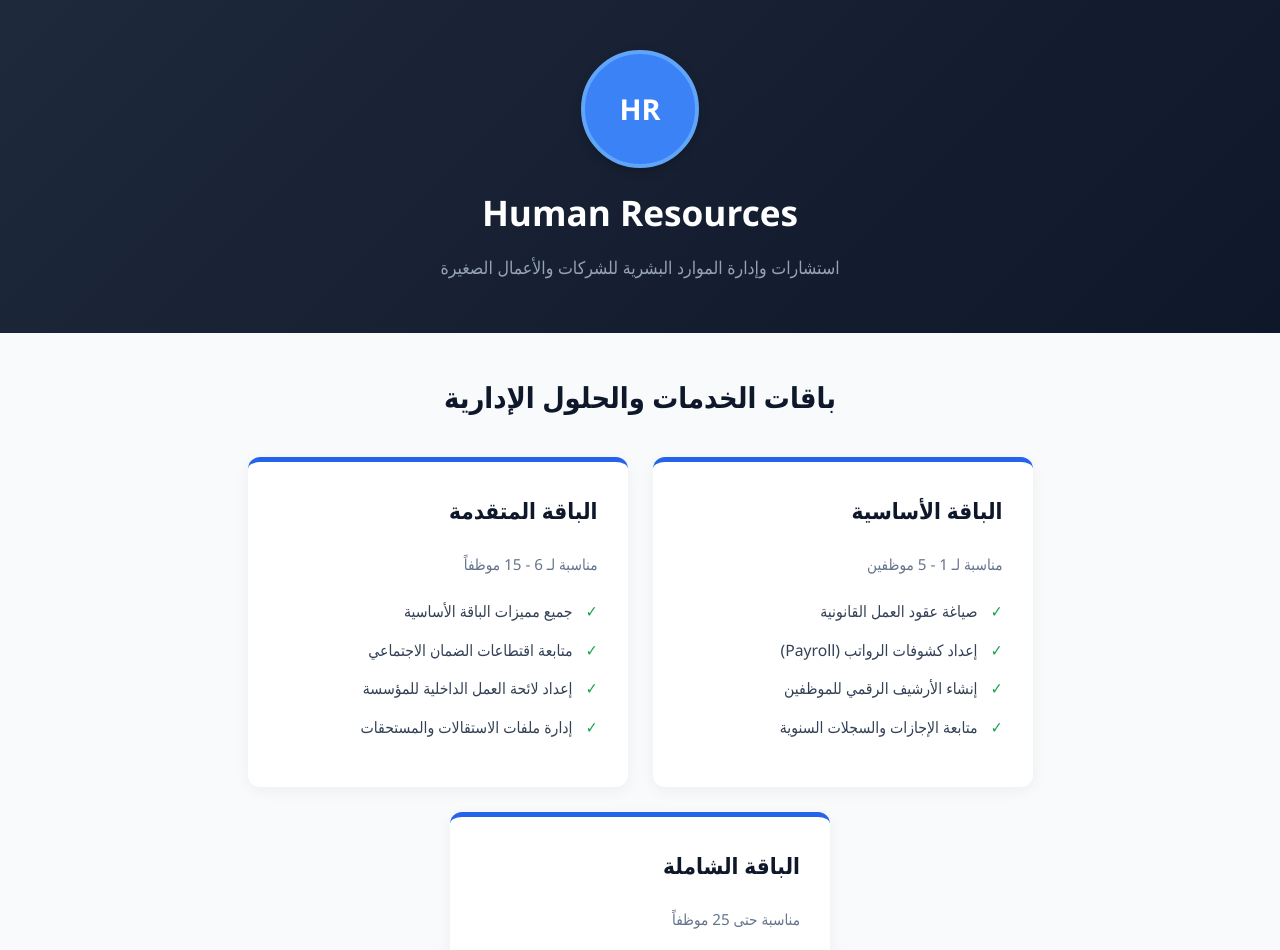
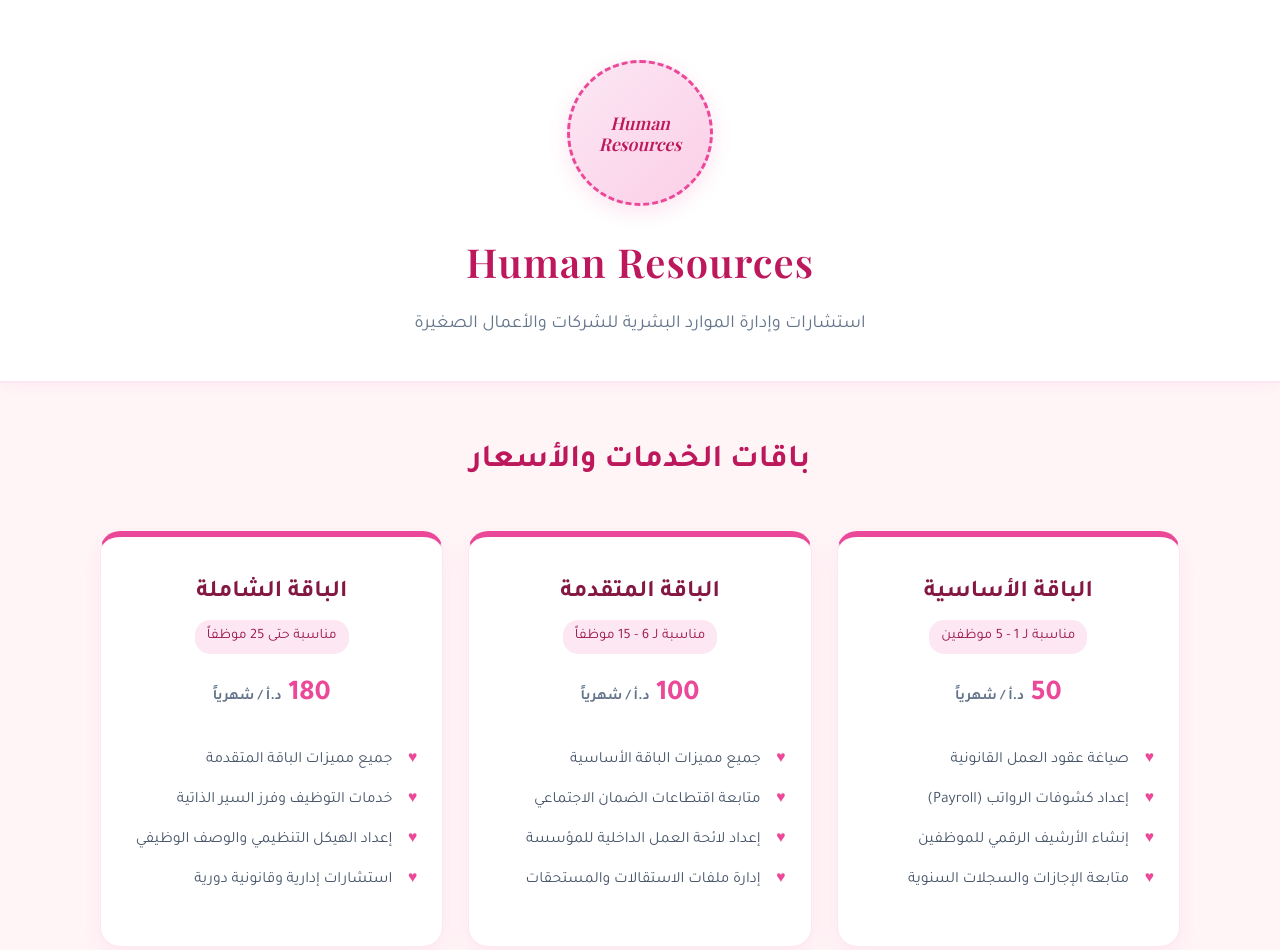
Before and after one commit to rehamqu-cmyk/hr-services, a plain HTML site: page index.html in a window 1280 px wide. Shown: the top 950 px of the page. Drawn offline with nearby package versions, Linux system fonts and the light colour scheme; a web font is replaced by a local one.

Commit message:
Update index.html

```diff
--- a/index.html
+++ b/index.html
@@ -4,119 +4,187 @@
     <meta charset="UTF-8">
     <meta name="viewport" content="width=device-width, initial-scale=1.0">
     <title>Human Resources | استشارات وخدمات الموارد البشرية</title>
+    <!-- استدعاء خط مزخرف أنيق للإنجليزي وخط ناعم للعربي -->
+    <link rel="preconnect" href="https://fonts.googleapis.com">
+    <link rel="preconnect" href="https://fonts.gstatic.com" crossorigin>
+    <link href="https://fonts.googleapis.com/css2?family=Playfair+Display:ital,wght@0,600;1,600&family=Tajawal:wght@400;500;700&display=swap" rel="stylesheet">
+
     <style>
         :root {
-            --primary-color: #0f172a;
-            --accent-color: #2563eb;
-            --bg-color: #f8fafc;
+            --primary-pink: #fce7f3;
+            --accent-pink: #ec4899;
+            --soft-rose: #fbcfe8;
+            --text-dark: #475569;
+            --bg-light: #fff5f7;
             --card-bg: #ffffff;
-            --text-color: #334155;
         }
 
         body {
-            font-family: 'Segoe UI', Tahoma, Geneva, Verdana, sans-serif;
+            font-family: 'Tajawal', sans-serif;
             margin: 0;
             padding: 0;
-            background-color: var(--bg-color);
-            color: var(--text-color);
-            line-height: 1.7;
+            background-color: var(--bg-light);
+            color: var(--text-dark);
+            line-height: 1.8;
         }
 
         header {
-            background: linear-gradient(135deg, #1e293b 0%, #0f172a 100%);
-            color: white;
+            background: #ffffff;
+            color: #334155;
             text-align: center;
-            padding: 50px 20px;
+            padding: 60px 20px 40px 20px;
+            border-bottom: 2px solid var(--primary-pink);
+            box-shadow: 0 4px 15px rgba(236, 72, 153, 0.05);
         }
 
-        .profile-img {
-            width: 110px;
-            height: 110px;
+        /* الشعار الدائري المزخرف بالزهر البارد */
+        .logo-circle {
+            width: 140px;
+            height: 140px;
             border-radius: 50%;
-            background-color: #3b82f6;
-            color: white;
+            background: linear-gradient(135deg, #fce7f3 0%, #fbcfe8 100%);
+            border: 3px dashed var(--accent-pink);
             display: flex;
             align-items: center;
             justify-content: center;
-            font-size: 1.8em;
-            font-weight: bold;
-            margin: 0 auto 15px auto;
-            border: 4px solid #60a5fa;
-            box-shadow: 0 4px 10px rgba(0,0,0,0.2);
+            margin: 0 auto 20px auto;
+            box-shadow: 0 6px 20px rgba(236, 72, 153, 0.15);
+            transition: transform 0.3s ease;
         }
 
-        header h1 { margin: 10px 0 5px 0; font-size: 2.2em; }
-        header p { font-size: 1.1em; color: #94a3b8; max-width: 600px; margin: 10px auto 0 auto; }
+        .logo-circle:hover {
+            transform: scale(1.03);
+        }
 
-        .container { max-width: 1050px; margin: 40px auto; padding: 0 20px; }
-        .section-title { text-align: center; color: var(--primary-color); margin-bottom: 35px; font-size: 1.8em; }
+        .logo-text-inside {
+            font-family: 'Playfair Display', serif;
+            font-size: 1.1em;
+            font-weight: 600;
+            color: #be185d;
+            text-align: center;
+            line-height: 1.2;
+            font-style: italic;
+        }
+
+        header h1 {
+            font-family: 'Playfair Display', serif;
+            margin: 10px 0 5px 0;
+            font-size: 2.5em;
+            color: #be185d;
+            letter-spacing: 1px;
+        }
+
+        header p {
+            font-size: 1.15em;
+            color: #64748b;
+            max-width: 600px;
+            margin: 10px auto 0 auto;
+        }
+
+        .container { max-width: 1080px; margin: 50px auto; padding: 0 20px; }
+        .section-title {
+            text-align: center;
+            color: #be185d;
+            margin-bottom: 40px;
+            font-size: 2em;
+            font-weight: 700;
+        }
 
         .services { display: flex; flex-wrap: wrap; gap: 25px; justify-content: center; }
 
         .card {
             background: var(--card-bg);
-            border-radius: 12px;
-            box-shadow: 0 4px 15px rgba(0,0,0,0.05);
-            padding: 30px;
+            border-radius: 20px;
+            box-shadow: 0 10px 25px rgba(236, 72, 153, 0.08);
+            padding: 35px 25px;
             flex: 1;
-            min-width: 280px;
-            max-width: 320px;
-            text-align: right;
-            border-top: 5px solid var(--accent-color);
-            transition: transform 0.2s ease;
+            min-width: 290px;
+            max-width: 330px;
+            text-align: center;
+            border: 1px solid var(--primary-pink);
+            border-top: 6px solid var(--accent-pink);
+            transition: all 0.3s ease;
+            position: relative;
         }
 
-        .card:hover { transform: translateY(-5px); }
-        .card h3 { color: var(--primary-color); font-size: 1.4em; margin-top: 0; }
-        .card .target { color: #64748b; font-size: 0.95em; margin-bottom: 15px; display: block; }
-        .card ul { list-style: none; padding: 0; margin-top: 20px; }
-        .card ul li { margin-bottom: 12px; position: relative; padding-right: 25px; font-size: 0.98em; }
-        .card ul li::before { content: "✓"; color: #16a34a; position: absolute; right: 0; font-weight: bold; }
+        .card:hover {
+            transform: translateY(-8px);
+            box-shadow: 0 15px 30px rgba(236, 72, 153, 0.15);
+        }
+
+        .card h3 { color: #831843; font-size: 1.5em; margin-top: 0; margin-bottom: 5px; }
+        .card .target { color: #9d174d; font-size: 0.9em; margin-bottom: 15px; display: block; background: var(--primary-pink); padding: 4px 12px; border-radius: 15px; width: fit-content; margin: 0 auto 15px auto; }
+
+        /* قسم السعر */
+        .price-tag {
+            font-size: 1.8em;
+            font-weight: bold;
+            color: var(--accent-pink);
+            margin: 15px 0;
+        }
+        .price-tag span {
+            font-size: 0.5em;
+            color: #64748b;
+        }
+
+        .card ul { list-style: none; padding: 0; margin-top: 25px; text-align: right; }
+        .card ul li { margin-bottom: 12px; position: relative; padding-right: 25px; font-size: 0.98em; color: #475569; }
+        .card ul li::before { content: "♥"; color: var(--accent-pink); position: absolute; right: 0; font-weight: bold; }
 
         .cta-section {
             text-align: center;
-            background: linear-gradient(135deg, #2563eb 0%, #1d4ed8 100%);
-            color: white;
-            padding: 40px 20px;
-            border-radius: 12px;
-            margin-top: 50px;
-            box-shadow: 0 8px 20px rgba(37, 99, 235, 0.2);
+            background: linear-gradient(135deg, #fbcfe8 0%, #fce7f3 100%);
+            color: #831843;
+            padding: 45px 25px;
+            border-radius: 20px;
+            margin-top: 60px;
+            border: 1px solid var(--soft-rose);
+            box-shadow: 0 10px 25px rgba(236, 72, 153, 0.08);
         }
+
+        .cta-section h2 { margin-top: 0; color: #be185d; }
 
         .btn {
             background: #25d366;
             color: white;
-            padding: 14px 30px;
+            padding: 15px 35px;
             text-decoration: none;
             border-radius: 30px;
             font-weight: bold;
             font-size: 1.1em;
             display: inline-block;
             margin-top: 20px;
-            box-shadow: 0 4px 10px rgba(0,0,0,0.15);
-            transition: background 0.3s;
+            box-shadow: 0 4px 15px rgba(37, 211, 102, 0.3);
+            transition: all 0.3s;
         }
 
-        .btn:hover { background: #1eb857; }
+        .btn:hover { background: #1eb857; transform: scale(1.05); }
 
-        footer { text-align: center; padding: 25px; color: #64748b; font-size: 0.9em; margin-top: 40px; }
+        footer { text-align: center; padding: 30px; color: #94a3b8; font-size: 0.9em; margin-top: 40px; }
     </style>
 </head>
 <body>
 
 <header>
-    <div class="profile-img">HR</div>
+    <!-- الدائرة المزخرفة في المنتصف باللون الزهر الفاتح -->
+    <div class="logo-circle">
+        <div class="logo-text-inside">Human<br>Resources</div>
+    </div>
+
+    <!-- الاسم بخط أنيق ومزخرف -->
     <h1>Human Resources</h1>
     <p>استشارات وإدارة الموارد البشرية للشركات والأعمال الصغيرة</p>
 </header>
 
 <div class="container">
-    <h2 class="section-title">باقات الخدمات والحلول الإدارية</h2>
+    <h2 class="section-title">باقات الخدمات والأسعار</h2>
 
     <div class="services">
+        <!-- الباقة الأساسية -->
         <div class="card">
             <h3>الباقة الأساسية</h3>
             <span class="target">مناسبة لـ 1 - 5 موظفين</span>
+            <div class="price-tag">50 <span>د.أ / شهرياً</span></div>
             <ul>
                 <li>صياغة عقود العمل القانونية</li>
                 <li>إعداد كشوفات الرواتب (Payroll)</li>
@@ -125,9 +193,11 @@
             </ul>
         </div>
 
+        <!-- الباقة المتقدمة -->
         <div class="card">
             <h3>الباقة المتقدمة</h3>
             <span class="target">مناسبة لـ 6 - 15 موظفاً</span>
+            <div class="price-tag">100 <span>د.أ / شهرياً</span></div>
             <ul>
                 <li>جميع مميزات الباقة الأساسية</li>
                 <li>متابعة اقتطاعات الضمان الاجتماعي</li>
@@ -136,9 +206,11 @@
             </ul>
         </div>
 
+        <!-- الباقة الشاملة -->
         <div class="card">
             <h3>الباقة الشاملة</h3>
             <span class="target">مناسبة حتى 25 موظفاً</span>
+            <div class="price-tag">180 <span>د.أ / شهرياً</span></div>
             <ul>
                 <li>جميع مميزات الباقة المتقدمة</li>
                 <li>خدمات التوظيف وفرز السير الذاتية</li>
```
